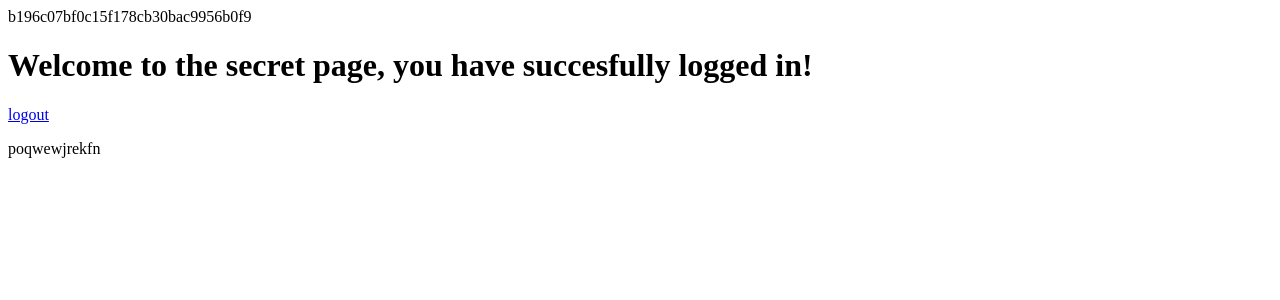
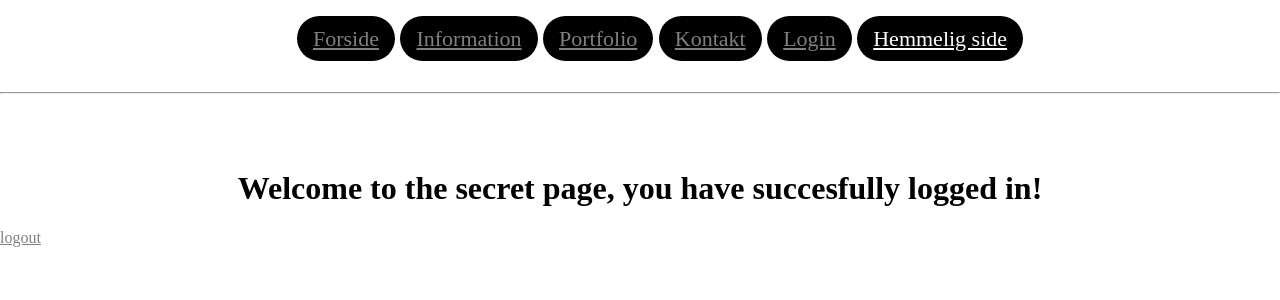
Before and after one commit to andreajakobsen/andreaphp, a PHP site: page /login/restricted.php in a window 1280 px wide. Shown: the top 300 px of the page. Run offline with PHP 8.4, Linux system fonts and the light colour scheme.

Commit message:
Ny menu side når du er logget ind
Nu får du en hemmelig side frem når du er logget ind

```diff
--- a/loginlogic.php
+++ b/loginlogic.php
@@ -1,6 +1,9 @@
 <?php
 if (isset($_POST['login'])) {
  	require_once('dbconst.php');
+
+	$curpage='login.php';
+	include 'menu.php';
 
 
 	$email = filter_input(INPUT_POST, 'email', FILTER_VALIDATE_EMAIL) or die('Missing or illegal email');
--- /dev/null
+++ b/menumenu.php
@@ -0,0 +1,19 @@
+
+
+<link rel="stylesheet" href="menustyle.css">
+<!-- selve indholdet der er i et normalt html dokument skal ikke være her, da man henter de forskellige ting in "include" på de andre sider-->
+<nav>
+<ul>
+<li class="menulinje"><a href="phpMenu.php" <?php if ($curpage=='phpmenu.php') { echo 'class="active"';}?>>Forside</a></li>
+<li class="menulinje"><a href="information.php" <?php if ($curpage=='information.php') { echo 'class="active"';}?>>Information</a></li>
+<li class="menulinje"><a href="portfolio.php" <?php if ($curpage=='portfolio.php') { echo 'class="active"';}?>>Portfolio</a></li>
+<li class="menulinje"><a href="kontakt.php" <?php if ($curpage=='kontakt.php') { echo 'class="active"';}?>>Kontakt</a></li>
+<li class="menulinje"><a href="login.php" <?php if ($curpage=='login.php') { echo 'class="active"';}?>>Login</a></li>
+<li class="menulinje"><a href="restricted.php" <?php if ($curpage=='restricted.php') { echo 'class="active"';}?>>Hemmelig side</a></li>
+
+</ul>
+
+<!--man sætter if ($curpage=='phpmenu.php') { echo 'class="active"';} for at kunne få de enkelte sider til at vise hvilken der er "aktiv" -->
+</nav>
+<br>
+<hr>
--- a/restricted.php
+++ b/restricted.php
@@ -1,7 +1,10 @@
 <?php
 session_start();
 
-echo session_id();
+$curpage='restricted.php';
+include 'menumenu.php';
+
+/* echo session_id(); */
 
 ?>
 <!DOCTYPE html>
@@ -22,7 +25,7 @@ echo session_id();
 
 }
 ?>
-<p>poqwewjrekfn</p>
+
 
 </body>
 </html>
```
